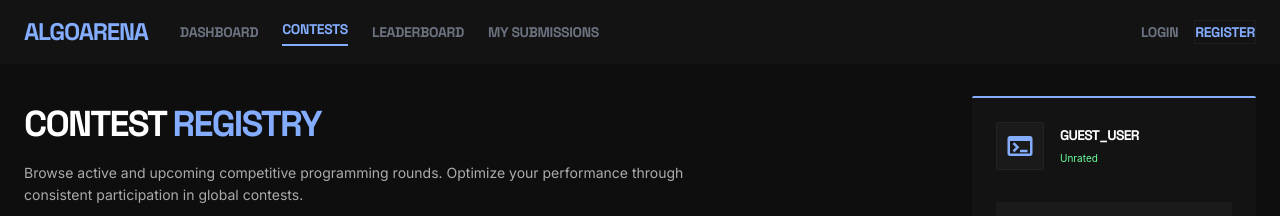
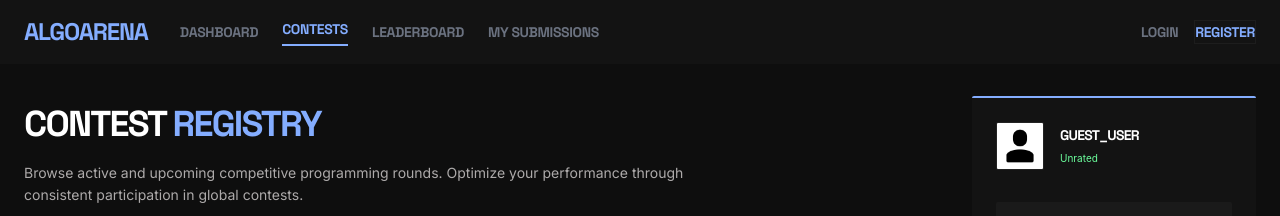
Before and after one commit to Pradyun-D/AlgoArena, a React app in the folder frontend/: page /contests in a window 1280 px wide. Shown: the top 216 px of the page. Built offline with nearby package versions, Linux system fonts and the light colour scheme; no server answers; the HTML template or start-up script is replaced by a standard one.

Commit message:
Register fix

```diff
--- a/frontend/src/Components/Sidebar.jsx
+++ b/frontend/src/Components/Sidebar.jsx
@@ -1,22 +1,32 @@
+import defaultAvatar from "../../designs/default.webp";
 import { formatNumber } from "../Utils/format_num";
 
 function Sidebar({ user }) {
     const registeredRounds = Array.isArray(user.registered_rounds) ? user.registered_rounds : [];
+    const isLoggedIn = Boolean(user.is_logged_in);
+    const avatarUrl = user.avatar_url || defaultAvatar;
+    const createdAt = user.created_at ? new Date(user.created_at) : null;
+    const isNewbie = createdAt && !Number.isNaN(createdAt.getTime())
+        ? (Date.now() - createdAt.getTime()) < 30 * 24 * 60 * 60 * 1000
+        : false;
+    const userTier = isLoggedIn ? (isNewbie ? "Newbie" : "Expert") : "Unrated";
 
     return (
         <div className="bg-surface-container-low p-6 rounded-sm space-y-8 border-t-2 border-primary">
             <div className="flex items-center gap-4">
-                <div className="w-12 h-12 rounded-sm bg-surface-container flex items-center justify-center text-primary border border-outline-variant/20">
-                    <span className="material-symbols-outlined text-3xl">terminal</span>
+                <div className="w-12 h-12 rounded-sm bg-surface-container overflow-hidden border border-outline-variant/20">
+                    <img
+                        className="w-full h-full object-cover"
+                        alt={isLoggedIn ? `${user.username || "user"} avatar` : "Default avatar"}
+                        src={avatarUrl}
+                    />
                 </div>
                 <div>
                     <h3 className="text-sm font-bold font-headline uppercase tracking-tighter">
-                        {user.username || "guest_user"}
+                        {isLoggedIn ? (user.username || "guest_user") : "guest_user"}
                     </h3>
                     <span className="text-[10px] text-secondary">
-                        {typeof user.rating === "number" && user.rating > 0
-                            ? `Rating (${formatNumber(user.rating)})`
-                            : "Unrated"}
+                        {userTier}
                     </span>
                 </div>
             </div>
--- a/frontend/src/Pages/AllContests.jsx
+++ b/frontend/src/Pages/AllContests.jsx
@@ -42,6 +42,17 @@ function ContestsPage() {
         setAuthUser(null);
     };
 
+    const sidebarUser = authUser ? {
+        ...user,
+        is_logged_in: true,
+        username: authUser.username || user.username,
+        created_at: authUser.created_at,
+        avatar_url: authUser.profile?.avatar_url || "",
+    } : {
+        ...user,
+        is_logged_in: false,
+    };
+
     return (
         <div className="contest-page bg-background text-on-background min-h-screen">
             <nav className="nav-shell fixed top-0 left-0 right-0 z-50 flex justify-between items-center w-full px-6 h-16 border-none">
@@ -73,19 +84,6 @@ function ContestsPage() {
                             <button className="p-2 text-gray-500 hover:bg-[#1a1a1a] transition-all rounded-sm scale-95 active:opacity-80" onClick={handleLogout}>
                                 <span className="material-symbols-outlined">logout</span>
                             </button>
-                            <div className="flex items-center gap-3 pl-3 border-l border-outline-variant/20">
-                                <div className="w-9 h-9 rounded-full bg-surface-container-highest overflow-hidden border border-outline-variant/20 flex items-center justify-center text-primary font-headline font-bold uppercase">
-                                    {String(authUser.username || "U").slice(0, 1)}
-                                </div>
-                                <div className="hidden md:block">
-                                    <div className="text-[11px] text-on-surface-variant uppercase tracking-[0.18em]">
-                                        Signed In
-                                    </div>
-                                    <div className="text-sm font-bold font-headline uppercase">
-                                        {authUser.username}
-                                    </div>
-                                </div>
-                            </div>
                         </>
                     ) : (
                         <>
@@ -178,7 +176,7 @@ function ContestsPage() {
                 </div>
 
                 <aside className="md:col-span-3 sidebar-shell space-y-6">
-                    <Sidebar user={user} />
+                    <Sidebar user={sidebarUser} />
 
                     <div className="bg-surface-container-low p-6 rounded-sm space-y-4">
                         <h4 className="text-[10px] font-black text-on-surface-variant uppercase tracking-[0.2em]">
```
Also changed, not shown: frontend/designs/default.webp (added), 1 other file (tests, documents, lock files or other folders).
